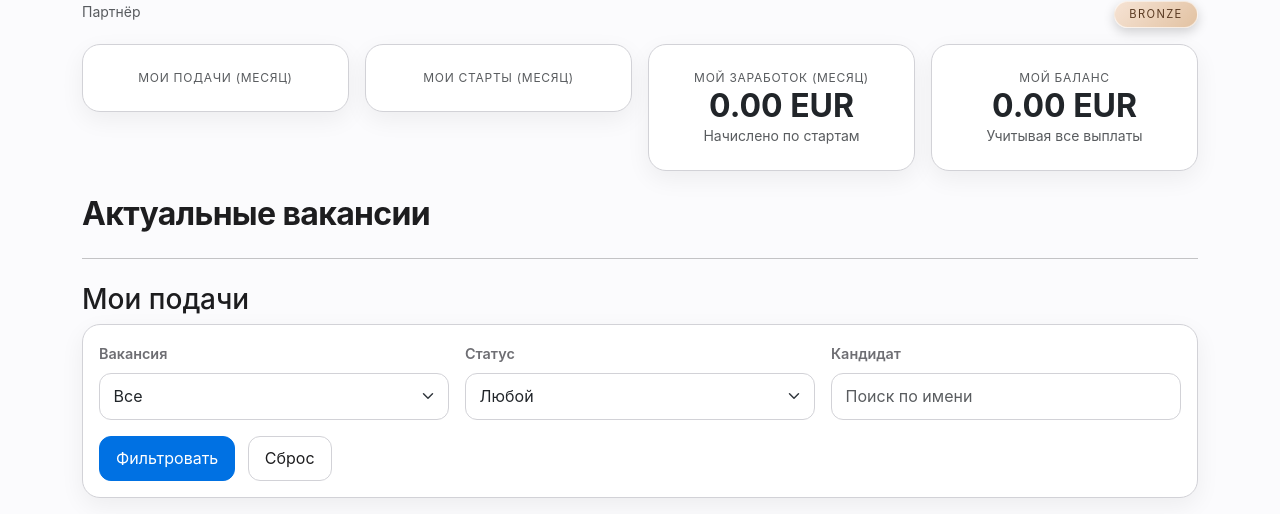
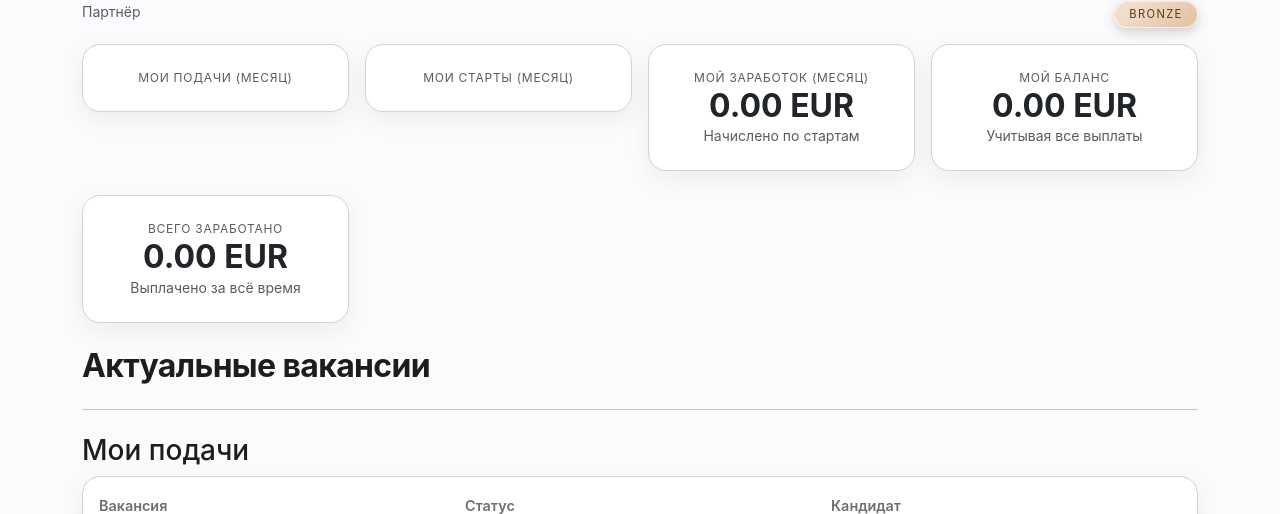
Before and after one commit to mikolajudalov-hue/crm_top_hire_partner, a Flask app: template templates/dash_partner.html in a window 1280 px wide. Shown: the part 75-589 px from the top of the page. Run offline with Flask 3, Linux system fonts and the light colour scheme; the template is opened without the code that fills it, so the values that code supplies are empty.

Commit message:
Add files via upload

```diff
--- a/templates/dash_partner.html
+++ b/templates/dash_partner.html
@@ -51,6 +51,23 @@
     <div class="small text-muted">Учитывая все выплаты</div>
   </div></div>
 </div>
+
+<div class="row g-3 mb-4">
+  <div class="col-md-4 col-lg-3">
+    <div class="card p-4 kpi-card text-center">
+      <div class="label small text-muted">Всего заработано</div>
+      <div class="value h3 mb-0">{{ "%.2f"|format(kpi.my_total_earned) }} EUR</div>
+      <div class="small text-muted">Выплачено за всё время</div>
+      {% if kpi.my_potential_next %}
+      <hr class="my-3">
+      <div class="label small text-muted">Потенциальный заработок (30 дней)</div>
+      <div class="value h5 mb-0">{{ "%.2f"|format(kpi.my_potential_next) }} EUR</div>
+      <div class="small text-muted">Кандидаты в работе &lt; 30 дней</div>
+      {% endif %}
+    </div>
+  </div>
+</div>
+
 <h2 class="hero-title mb-3">Актуальные вакансии</h2>
 <div class="row row-cols-1 row-cols-md-2 g-3">
   {% for job in jobs %}
```
